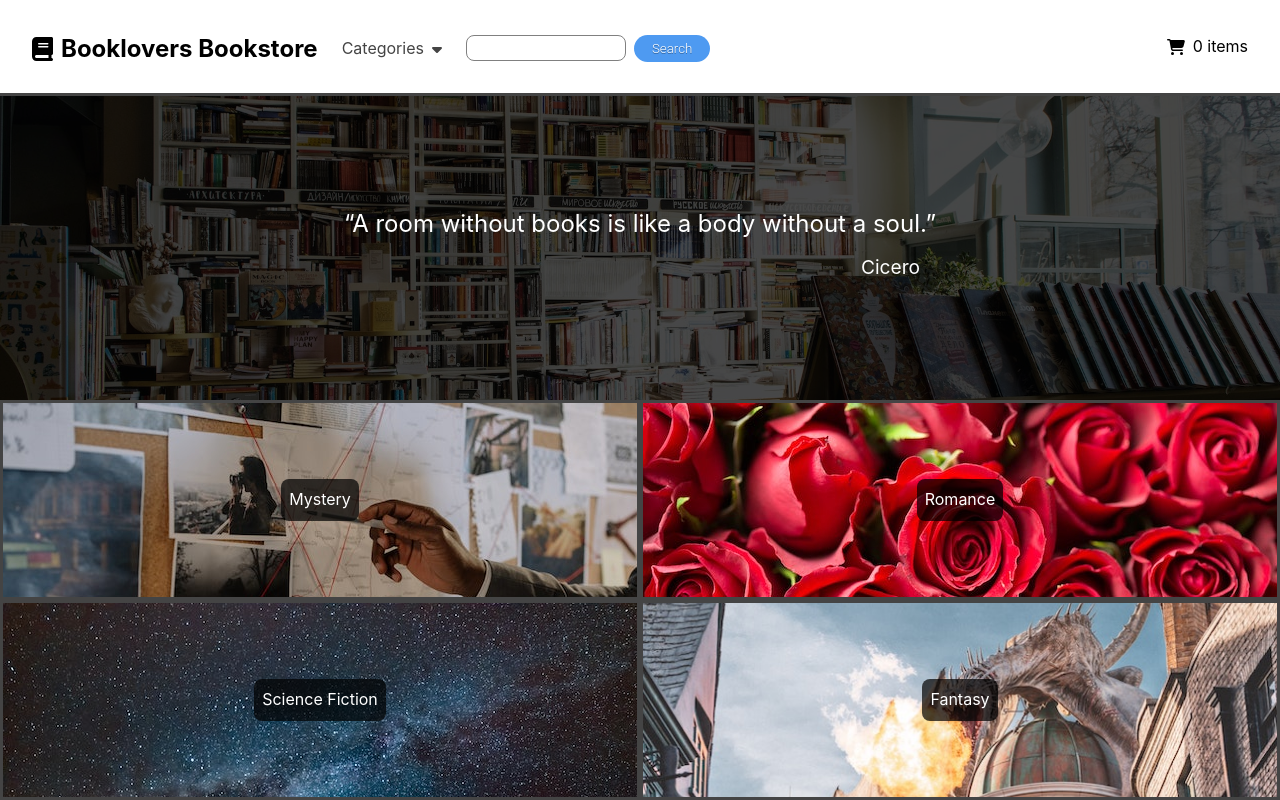
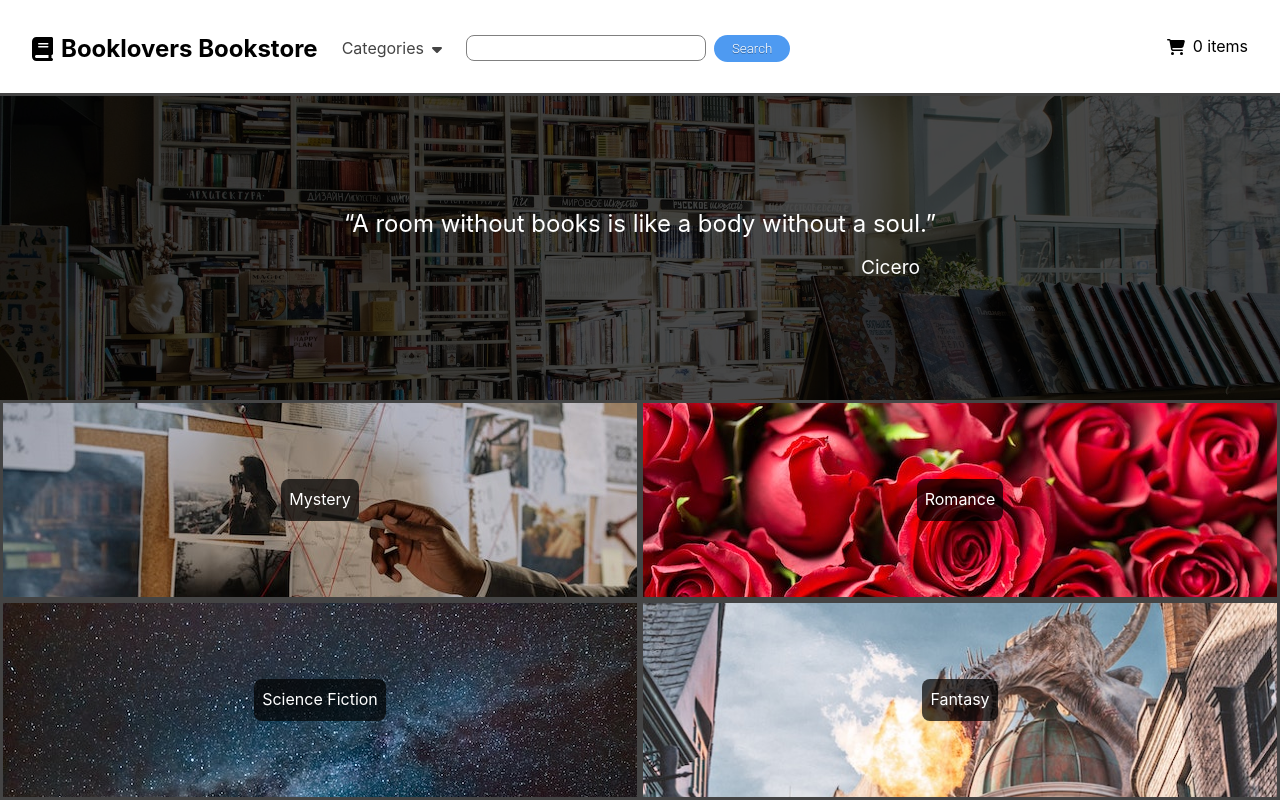
Before and after one commit to mjande/best-friend-bookstore, a React (Create React App) app: page / in a window 1280 px wide. Built offline with nearby package versions, Linux system fonts and the light colour scheme.

Commit message:
Fix non-sticky cartStatus bug

```diff
--- a/src/components/App.js
+++ b/src/components/App.js
@@ -10,7 +10,7 @@ const App = ({ initialCartItems = [] }) => {
   const [cartItems, setCartItems] = useState(initialCartItems);
 
   function isInCart(key) {
-    return cartItems.some((book) => book.cover_edition_key === key);
+    return cartItems.some((book) => book.key.includes(key));
   }
 
   async function addToCart(e) {
@@ -43,8 +43,8 @@ const App = ({ initialCartItems = [] }) => {
   }
 
   function removeFromCart(e) {
-    const cartIndex = cartItems.findIndex(
-      (book) => book.key === e.target.dataset.editionId
+    const cartIndex = cartItems.findIndex((book) =>
+      book.key.includes(e.target.dataset.editionId)
     );
 
     if (cartIndex === -1) {
--- a/src/components/Navbar.js
+++ b/src/components/Navbar.js
@@ -45,7 +45,7 @@ const NavBar = ({ cartCount, toSearchPage }) => {
         </div>
 
         <form onSubmit={onSubmit}>
-          <input type="text" name="search"></input>
+          <input type="text" name="search" className="search-bar"></input>
           <button>Search</button>
         </form>
       </div>
--- a/src/styles/Navbar.css
+++ b/src/styles/Navbar.css
@@ -27,14 +27,9 @@ nav {
   width: min-content;
 }
 
-input {
-  border: solid 1px grey;
+input.search-bar {
   min-width: 10rem;
   margin-right: 0.5rem;
-  border-radius: 0.5rem;
-  height: 1.5rem;
-  padding: 0.75rem 0;
-  box-sizing: border-box;
 }
 
 button {
@@ -93,7 +88,7 @@ button {
     top: 0.4rem;
   }
 
-  input {
+  input.search-bar {
     width: 15rem;
   }
 }
--- a/src/styles/index.css
+++ b/src/styles/index.css
@@ -35,6 +35,14 @@ a {
   color: black;
 }
 
+input {
+  border: solid 1px grey;
+  border-radius: 0.5rem;
+  height: 1.5rem;
+  padding: 0.75rem 0.5rem;
+  box-sizing: border-box;
+}
+
 /* Button CSS from
 https://fdossena.com/?p=html5cool/buttons/i.frag */
 
```
